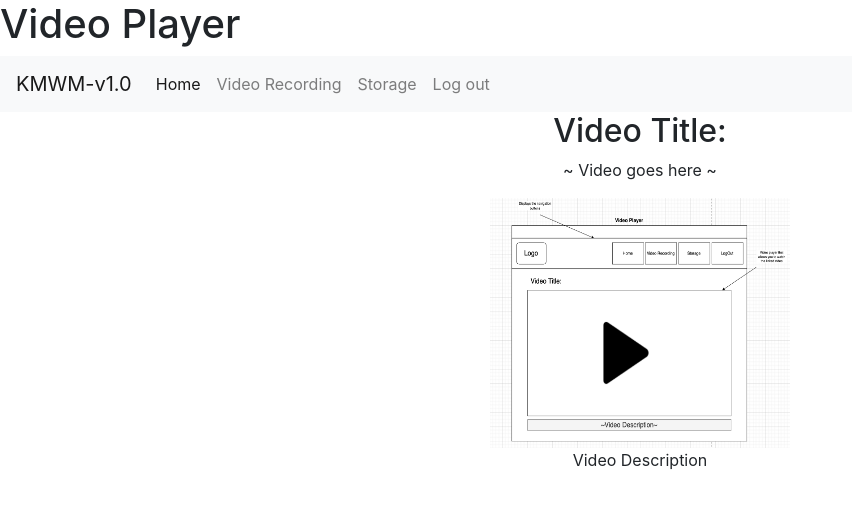
After one commit to Benedek4000/eng130_week4_project, a Flask app: page /videoplayer in a window 1280 px wide. The commit adds this page. Shown: the top 509 px of the page, without its empty margins (0-852 px from the left). Run offline with Flask 2, Linux system fonts and the light colour scheme; some libraries are stand-ins or nearby versions.

Commit message:
added video player page

```diff
--- a/frontend/app.py
+++ b/frontend/app.py
@@ -1,5 +1,4 @@
 from flask import Flask, render_template, request, redirect, url_for
-
 app = Flask(__name__)
 
 @app.route('/')
@@ -8,11 +7,14 @@ def index():
 
 @app.route('/login', methods=['GET','POST'])
 def login():
-    return render_template('login.html')
+    if request.method == 'POST':
+        return 'welcome to practice page'
+    else:
+        return render_template('login.html')
 
-@app.route('/nav')
+@app.route('/videoplayer')
 def welcome():
-    return render_template('index.html')
+    return render_template('subindex.html')
 
 @app.route('/home')
 def home():
--- a/frontend/templates/navbar.html
+++ b/frontend/templates/navbar.html
@@ -21,7 +21,7 @@
 
 
     <nav class="navbar navbar-expand-lg navbar-light bg-light">
-        <a class="navbar-brand" href="{{ url_for('home') }}">Navbar</a>
+        <a class="navbar-brand" href="{{ url_for('home') }}">KMWM-v1.0</a>
         <button class="navbar-toggler" type="button" data-toggle="collapse" data-target="#navbarNavAltMarkup" aria-controls="navbarNavAltMarkup" aria-expanded="false" aria-label="Toggle navigation">
           <span class="navbar-toggler-icon"></span>
         </button>
--- /dev/null
+++ b/frontend/templates/subindex.html
@@ -0,0 +1,15 @@
+{% extends "videoplayer.html" %}
+
+{% block head %}
+    <h1>Video Player</h1>
+{% endblock %}
+
+{% block body %}
+
+    <div class="container" style="text-align: center;">
+        <h2>Video Title: </h2>
+        <p>~ Video goes here ~</p>
+        <img src="../static/uploads/VideoPlayer.png" alt="Placeholder" style="width: 300px; height: 250px;">
+        <p style="text-align: bottom;"> Video Description</p>
+       </div>
+{% endblock %}
--- a/frontend/templates/videoplayer.html
+++ b/frontend/templates/videoplayer.html
@@ -0,0 +1,41 @@
+<!DOCTYPE html>
+<html lang="en">
+  <head>
+    {% block title%}{% endblock %}
+    {% block head %}{% endblock %}
+    <!-- Required meta tags -->
+    <meta charset="utf-8">
+    <meta name="viewport" content="width=device-width, initial-scale=1, shrink-to-fit=no">
+    <!-- Bootstrap CSS -->
+    <link rel="stylesheet" href="https://stackpath.bootstrapcdn.com/bootstrap/4.3.1/css/bootstrap.min.css" integrity="sha384-ggOyR0iXCbMQv3Xipma34MD+dH/1fQ784/j6cY/iJTQUOhcWr7x9JvoRxT2MZw1T" crossorigin="anonymous">
+
+  </head>
+  <body>
+
+    <!-- Optional JavaScript -->
+    <!-- jQuery first, then Popper.js, then Bootstrap JS  -->
+    <script src="https://code.jquery.com/jquery-3.3.1.slim.min.js" integrity="sha384-q8i/X+965DzO0rT7abK41JStQIAqVgRVzpbzo5smXKp4YfRvH+8abtTE1Pi6jizo" crossorigin="anonymous"></script>
+    <script src="https://cdnjs.cloudflare.com/ajax/libs/popper.js/1.14.7/umd/popper.min.js" integrity="sha384-UO2eT0CpHqdSJQ6hJty5KVphtPhzWj9WO1clHTMGa3JDZwrnQq4sF86dIHNDz0W1" crossorigin="anonymous"></script>
+    <script src="https://stackpath.bootstrapcdn.com/bootstrap/4.3.1/js/bootstrap.min.js" integrity="sha384-JjSmVgyd0p3pXB1rRibZUAYoIIy6OrQ6VrjIEaFf/nJGzIxFDsf4x0xIM+B07jRM" crossorigin="anonymous"></script>
+
+
+
+    <nav class="navbar navbar-expand-lg navbar-light bg-light">
+        <a class="navbar-brand" href="{{ url_for('home') }}">KMWM-v1.0</a>
+        <button class="navbar-toggler" type="button" data-toggle="collapse" data-target="#navbarNavAltMarkup" aria-controls="navbarNavAltMarkup" aria-expanded="false" aria-label="Toggle navigation">
+          <span class="navbar-toggler-icon"></span>
+        </button>
+        <div class="collapse navbar-collapse" id="navbarNavAltMarkup">
+          <div class="navbar-nav">
+            <a class="nav-item nav-link active" href="{{ url_for('home') }}">Home </a>
+            <a class="nav-item nav-link" href="{{ url_for('videorec') }}">Video Recording</a>
+            <a class="nav-item nav-link" href="{{ url_for('storage') }}">Storage</a>
+            <a class="nav-item nav-link" href="{{ url_for('login') }}">Log out</a>
+          </div>
+        </div>
+      </nav>
+
+    {% block body %} {% endblock %}
+  </body>
+  <script src="../scripts/main.js"></script>
+</html>
```
Also changed, not shown: frontend/static/uploads/VideoPlayer.png (added), frontend/templates/sub_index.html (deleted), 1 other file.
